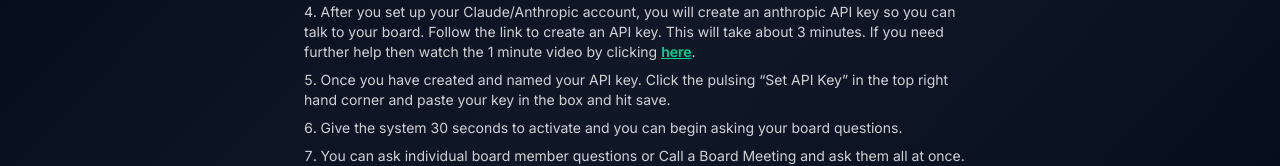
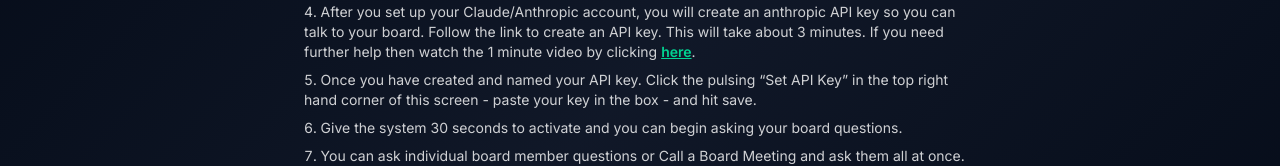
Before and after one commit to BrettLechtenbrerg/investment-board-web, a Next.js app: page / in a window 1280 px wide. Shown: the part 595-761 px from the top of the page. Built offline with nearby package versions, Linux system fonts and the light colour scheme.

Commit message:
Update step 5 wording for clarity
Added "of this screen" and used dashes for better readability.

🤖 Generated with [Claude Code](https://claude.com/claude-code)

Co-Authored-By: Claude <noreply@anthropic.com>

```diff
--- a/src/app/page.tsx
+++ b/src/app/page.tsx
@@ -261,7 +261,7 @@ export default function Home() {
               <li>When you are on the anthropic page simply click the black button in the top right corner that says Try Claude.</li>
               <li>Follow the simple instructions and you will have a FREE Claude account be up and running in approximately 2 min.</li>
               <li>After you set up your Claude/Anthropic account, you will create an anthropic API key so you can talk to your board. Follow the link to create an API key. This will take about 3 minutes. If you need further help then watch the 1 minute video by clicking <a href="https://www.youtube.com/watch?v=y3Jx8sIwYQs" target="_blank" rel="noopener noreferrer" className="text-emerald-400 hover:text-emerald-300 underline font-semibold">here</a>.</li>
-              <li>Once you have created and named your API key. Click the pulsing &ldquo;Set API Key&rdquo; in the top right hand corner and paste your key in the box and hit save.</li>
+              <li>Once you have created and named your API key. Click the pulsing &ldquo;Set API Key&rdquo; in the top right hand corner of this screen - paste your key in the box - and hit save.</li>
               <li>Give the system 30 seconds to activate and you can begin asking your board questions.</li>
               <li>You can ask individual board member questions or Call a Board Meeting and ask them all at once.</li>
               <li>If you want to customize your board then simply click the Customize Your Board button and make changes by following the instructions. Please remember to hit the big green Save Board button or your changes will not take effect.</li>
```
